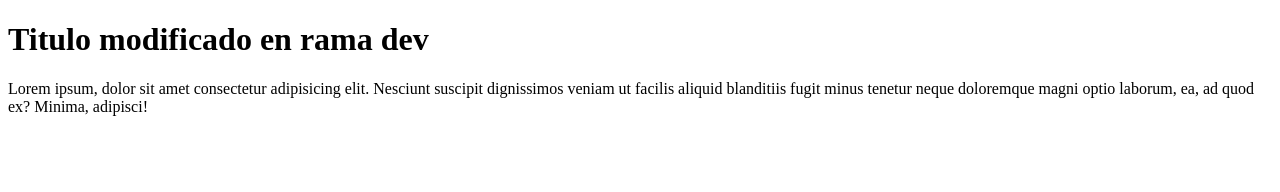
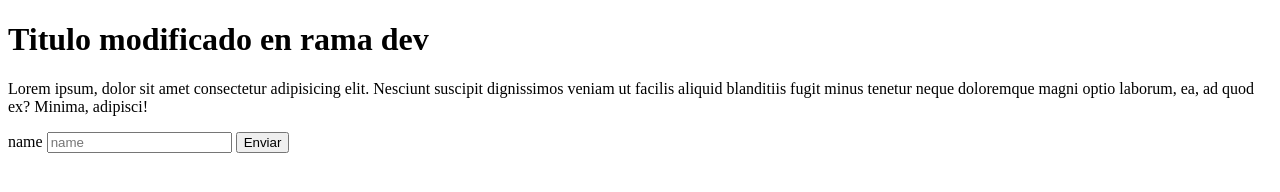
Before and after one commit to CtianXM/EjerciciosGit, a plain HTML site: page index.html in a window 1280 px wide. Drawn offline with Linux system fonts and the light colour scheme.

Commit message:
Se agrega formulario con boton de envio

```diff
--- a/index.html
+++ b/index.html
@@ -16,6 +16,12 @@
         Lorem ipsum, dolor sit amet consectetur adipisicing elit. Nesciunt suscipit dignissimos veniam ut facilis aliquid blanditiis fugit minus tenetur neque doloremque magni optio laborum, ea, ad quod ex? Minima, adipisci!
     </p>
 
+    <form action="#">
+        <label for="name">name</label>
+        <input type="text" placeholder="name">
+        <input type="button" value="Enviar">
+    </form>
+
 
 </body>
 
```
